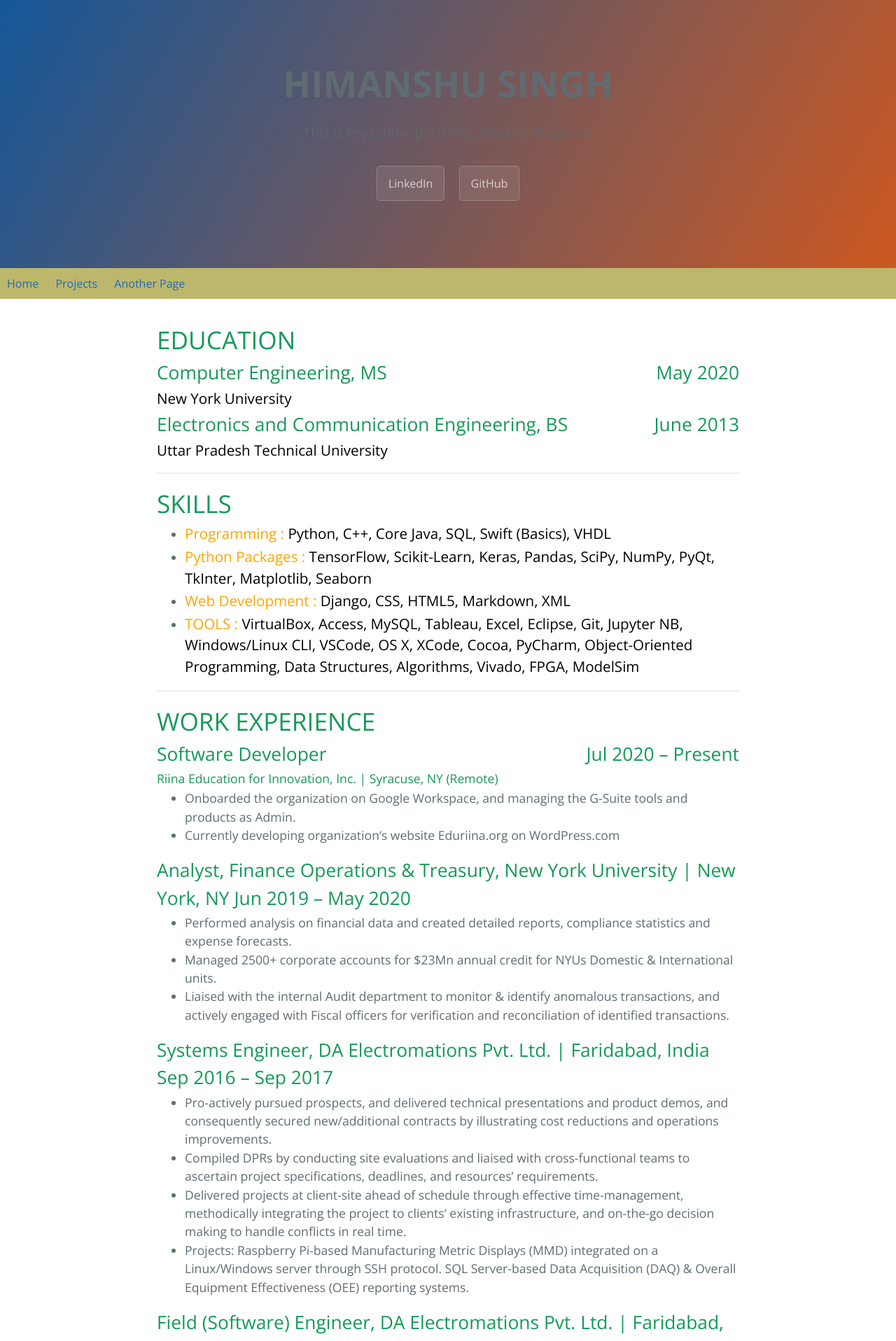
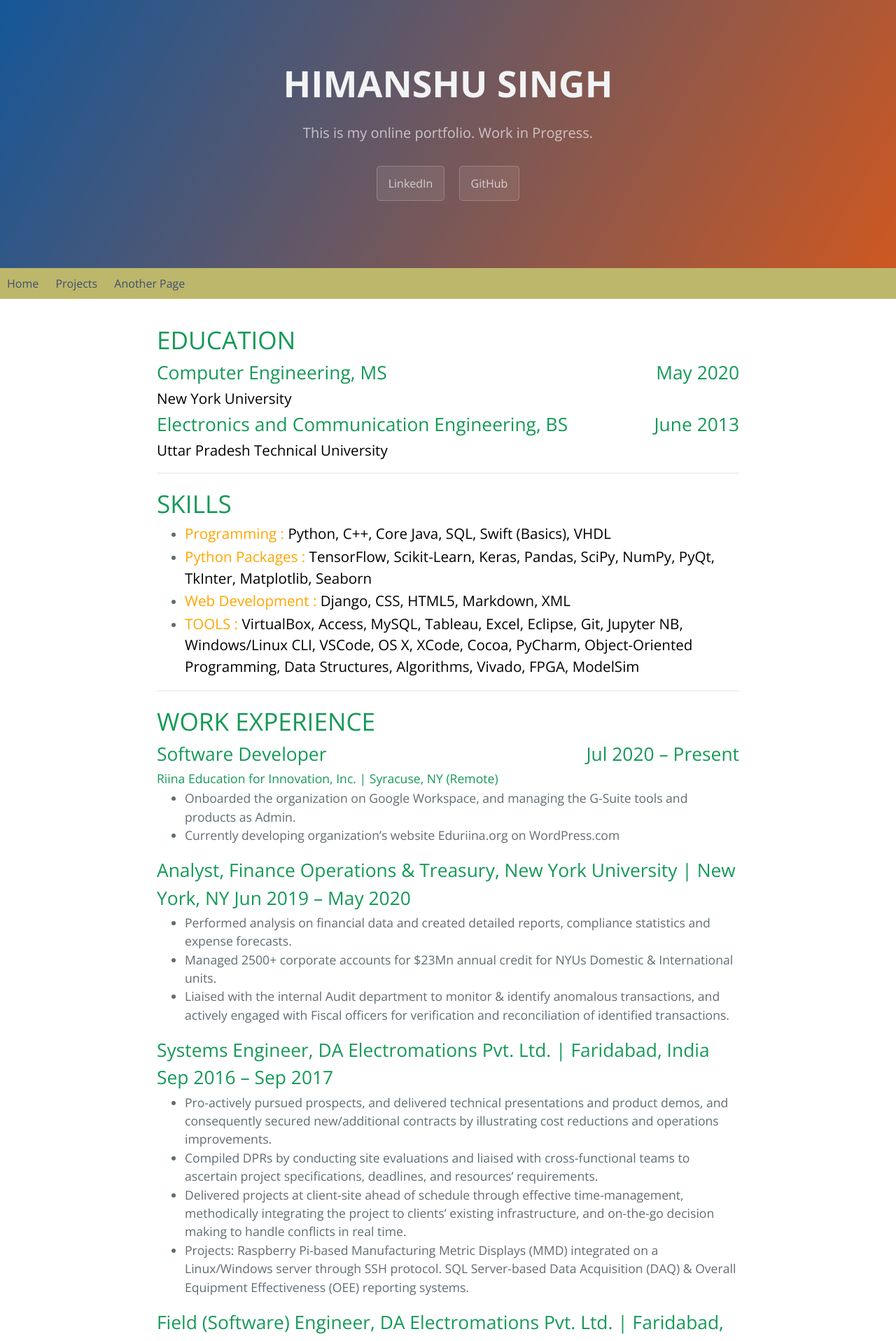
Before and after one commit to himanshu-hs3773/himanshu-hs3773.github.io, a Jekyll site: the page built from index.md, in a window 1280 px wide. Shown: the top 1916 px of the page at 70% size. Built offline with Jekyll 4.4.1, drawn with Linux system fonts in a browser that asks for light colours.

Commit message:
colors reverted

```diff
--- a/_layouts/default.html
+++ b/_layouts/default.html
@@ -33,7 +33,7 @@
     .navbar a {
     align: center;
     display: inline-block;
-    color: linear-gradient(175deg, #f2f3f4, #a5a2d7);
+    color: #3c4f6e;
     text-align: center;
     padding: 10px 10px;
     }
@@ -42,7 +42,7 @@
     }
 
     .navbar a:hover{
-    background-color: linear-gradient(175deg, #d7dada, #3c4f6e);
+    background-color: #3c4f6e;
     color: white;
     }
   </style>
--- a/_sass/jekyll-theme-cayman.scss
+++ b/_sass/jekyll-theme-cayman.scss
@@ -106,7 +106,7 @@ a {
 }
 
 .page-header {
-  color: linear-gradient(217deg, #d7dada, #a5a2d7);
+  color: $header-heading-color;
   text-align: center;
   background-color: $header-bg-color;
   background-image: linear-gradient(120deg, $header-bg-color-secondary, $header-bg-color);
--- a/_sass/variables.scss
+++ b/_sass/variables.scss
@@ -3,7 +3,7 @@ $large-breakpoint: 64em !default;
 $medium-breakpoint: 42em !default;
 
 // Headers
-$header-heading-color: #fff !default;
+$header-heading-color: #f2f3f4 !default;
 $header-bg-color: #cd5821 !default;
 $header-bg-color-secondary: #155799 !default;
 
```
